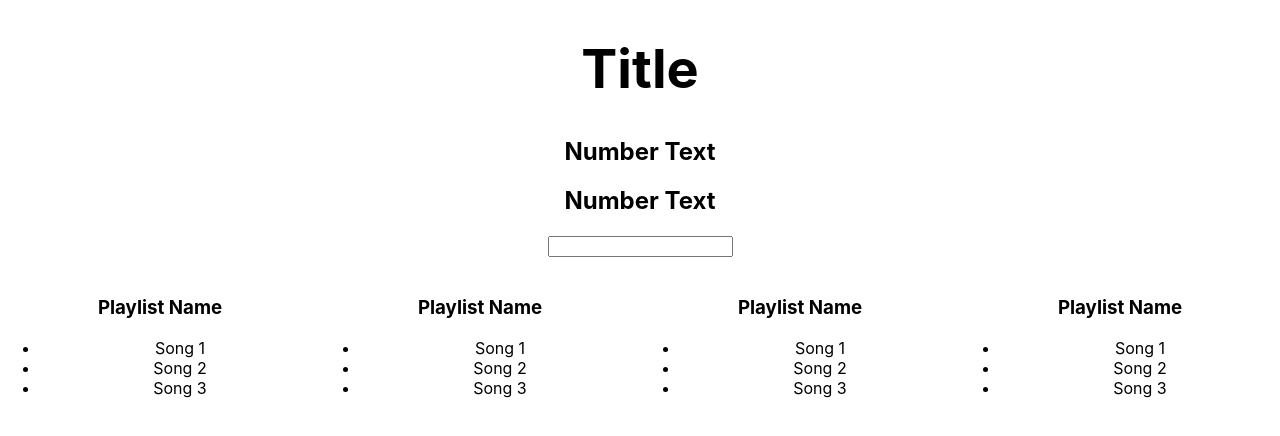
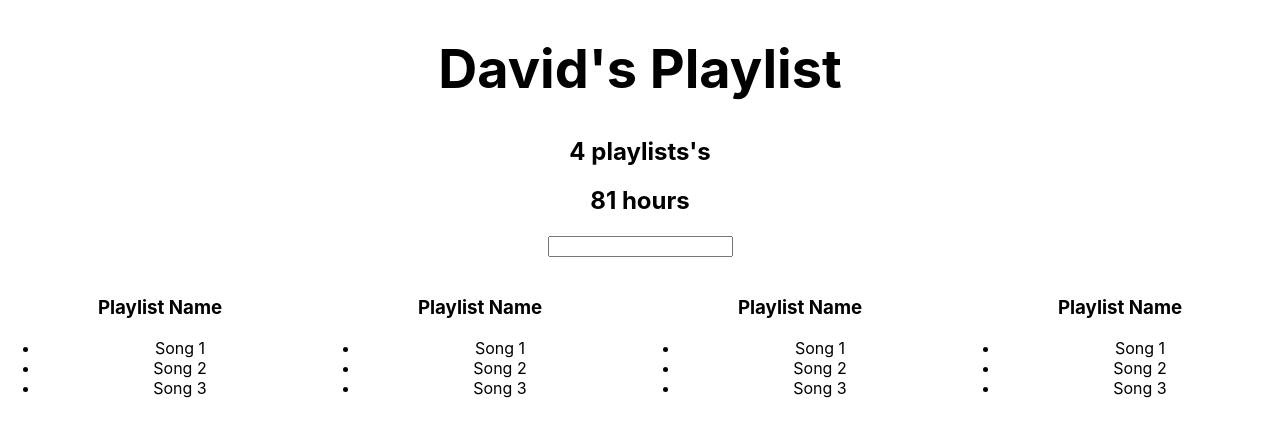
Before and after one commit to diogo-machado/SpotLists, a React (Create React App) app: page / in a window 1280 px wide. Shown: the top 436 px of the page. Built offline with nearby package versions, Linux system fonts and the light colour scheme.

Commit message:
added components HoursCounter and PlaylistCounter

```diff
--- a/src/App.js
+++ b/src/App.js
@@ -1,25 +1,85 @@
 import React, { Component } from 'react';
 // import logo from './logo.svg';
-import Aggregate from './components/Aggregate/Aggregate';
+import PlaylistCounter from './components/PlaylistCounter/PlaylistCounter';
+import HoursCounter from './components/HoursCounter/HoursCounter';
 import Filter from './components/Filter/Filter';
 import Playlist from './components/Playlist/Playlist';
 import './App.css';
 
+let fakeServerData = {
+  user: {
+    name: 'David',
+    playlists: [
+      {
+        name: 'My favorites',
+        songs: [
+          { name: 'Beat It', duration: 1345 },
+          { name: 'Cannelloni Makaroni', duration: 1236 },
+          { name: 'Rosa helikopter', duration: 70000 }
+        ]
+      },
+      {
+        name: 'Discover Weekly',
+        songs: [
+          { name: 'Beat It', duration: 1345 },
+          { name: 'Cannelloni Makaroni', duration: 1236 },
+          { name: 'Rosa helikopter', duration: 70000 }
+        ]
+      },
+      {
+        name: 'Another playlist - the best!',
+        songs: [
+          { name: 'Beat It', duration: 1345 },
+          { name: 'Cannelloni Makaroni', duration: 1236 },
+          { name: 'Rosa helikopter', duration: 70000 }
+        ]
+      },
+      {
+        name: 'Playlist - yeah!',
+        songs: [
+          { name: 'Beat It', duration: 1345 },
+          { name: 'Cannelloni Makaroni', duration: 1236 },
+          { name: 'Rosa helikopter', duration: 70000 }
+        ]
+      }
+    ]
+  }
+};
+
 class App extends Component {
+  constructor(props) {
+    super(props);
+
+    this.state = {
+      serverData: {}
+    };
+  }
+
+  componentDidMount() {
+    setTimeout(() => {
+      this.setState({ serverData: fakeServerData });
+    }, 1000);
+  }
+
   render() {
-    let name = 'David';
-    let green = '#FF1212';
-    let headerStyle = { color: green, 'font-size': '50px' };
     return (
       <div className="App">
-        <h1>Title</h1>
-        <Aggregate />
-        <Aggregate />
-        <Filter />
-        <Playlist />
-        <Playlist />
-        <Playlist />
-        <Playlist />
+        {this.state.serverData.user ? (
+          <div>
+            <h1>{this.state.serverData.user && this.state.serverData.user.name}'s Playlist</h1>
+            <PlaylistCounter
+              playlist={this.state.serverData.user && this.state.serverData.user.playlists}
+            />
+            <HoursCounter playlists={this.state.serverData.user.playlists} />
+            <Filter />
+            <Playlist />
+            <Playlist />
+            <Playlist />
+            <Playlist />
+          </div>
+        ) : (
+          <h1>Loading...</h1>
+        )}
       </div>
     );
   }
--- a/src/components/Aggregate/Aggregate.js
+++ /dev/null
@@ -1,11 +0,0 @@
-import React, { Component } from 'react';
-
-export default class Aggregate extends Component {
-  render() {
-    return (
-      <div>
-        <h2>Number Text</h2>
-      </div>
-    );
-  }
-}
--- /dev/null
+++ b/src/components/HoursCounter/HoursCounter.js
@@ -0,0 +1,17 @@
+import React, { Component } from 'react';
+
+export default class HoursCounter extends Component {
+  render() {
+    let allSongs = this.props.playlists.reduce((songs, eachPlaylist) => {
+      return songs.concat(eachPlaylist.songs);
+    }, []);
+    let totalDuration = allSongs.reduce((sum, eachSong) => {
+      return sum + eachSong.duration;
+    }, 0);
+    return (
+      <div>
+        <h2>{Math.round(totalDuration / 3600)} hours</h2>
+      </div>
+    );
+  }
+}
--- /dev/null
+++ b/src/components/PlaylistCounter/PlaylistCounter.js
@@ -0,0 +1,11 @@
+import React, { Component } from 'react';
+
+export default class PlaylistCounter extends Component {
+  render() {
+    return (
+      <div>
+        <h2>{this.props.playlist.length} playlists's</h2>
+      </div>
+    );
+  }
+}
```
Also changed, not shown: 1 other file (tests, documents, lock files or other folders).
